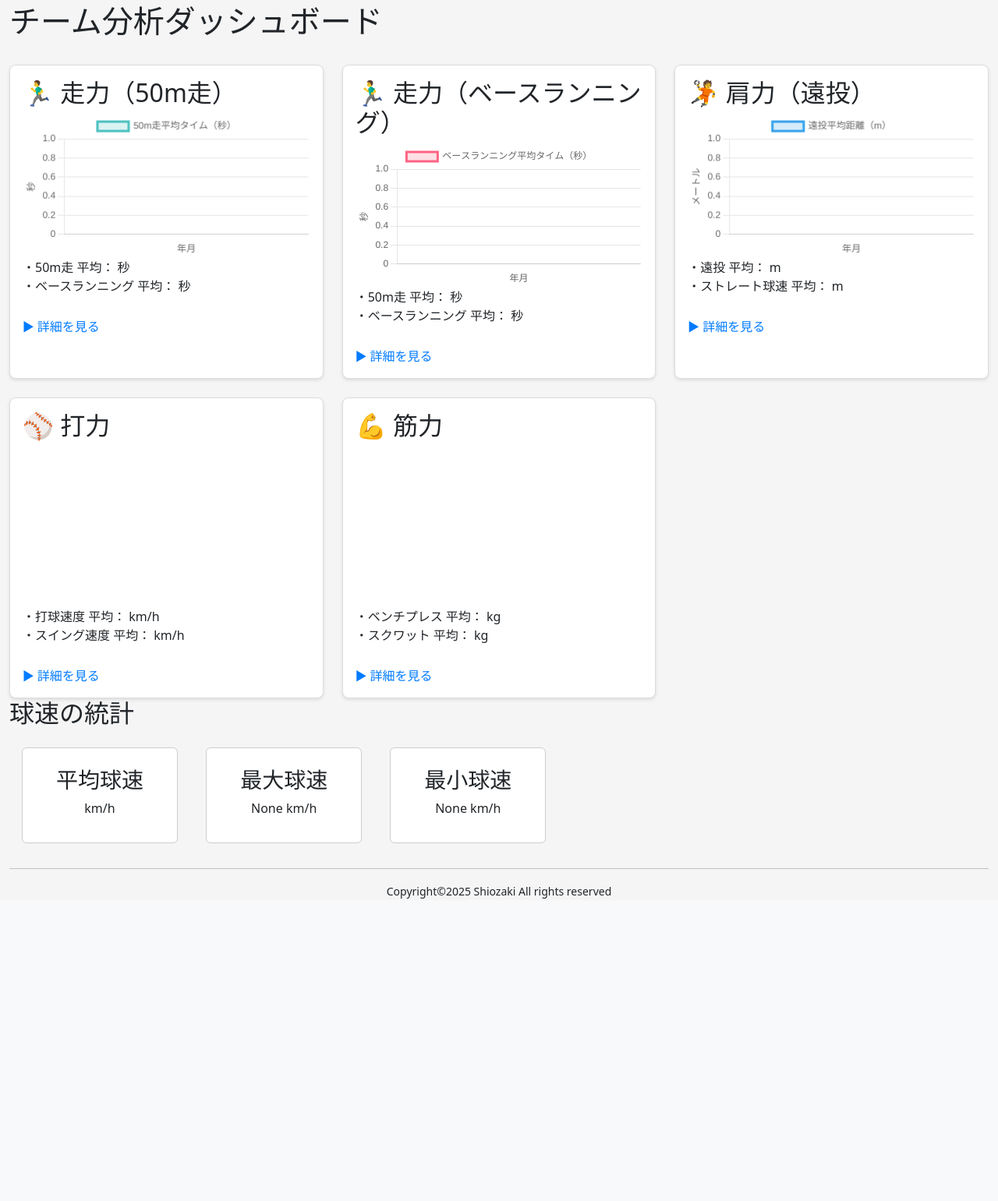
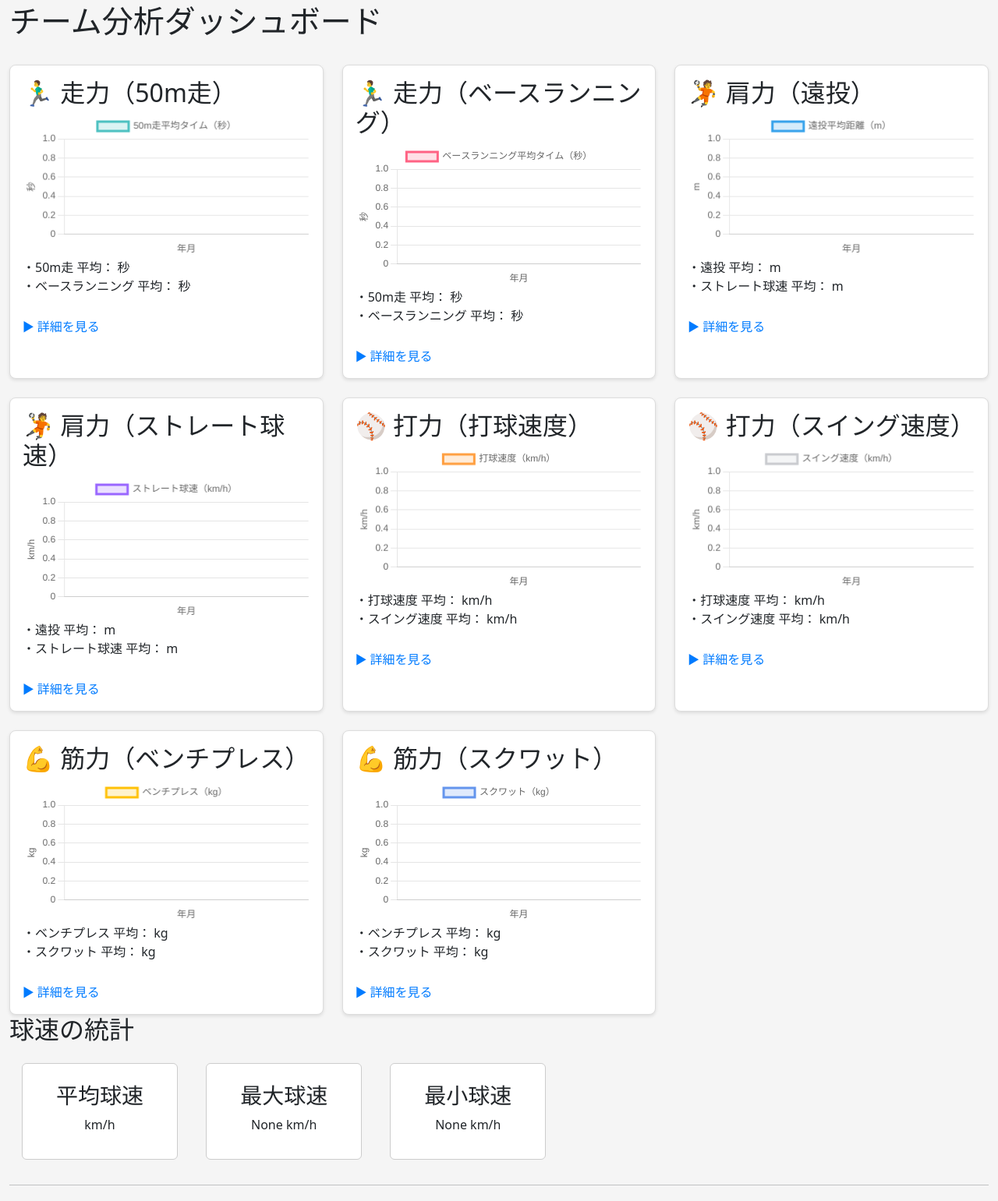
Before and after one commit to tomoki-shiozaki/baseball-talent-management-app, a Django app: page /team-analytics/dashboard/3/ in a window 1280 px wide. Shown: the part 95-1636 px from the top of the page at 78% size. Before the commit the page ends 1248 px from the top, so only its background shows below. Run offline with Django 5.2, Linux system fonts and the light colour scheme; data that the repository does not hold is empty; a map, chart or similar area stays blank; parts of the project's set-up code (start-up, migrations or seed data) failed here and were passed over.

Commit message:
feat(team_analytics): add all measurement graph sections to team analytics dashboard

```diff
--- a/apps/team_analytics/views.py
+++ b/apps/team_analytics/views.py
@@ -99,6 +99,11 @@ def dashboard3(request):
         "50m走": "sprint_50m",
         "ベースラン": "base_running",
         "遠投": "long_throw",
+        "ストレート球速": "straight_ball_speed",
+        "打球速度": "hit_ball_speed",
+        "スイング速度": "swing_speed",
+        "ベンチプレス": "bench_press",
+        "スクワット": "squat",
     }
 
     # 2. クエリで全ての必要フィールドを取得
--- a/static/js/team_analytics/dashboard3.js
+++ b/static/js/team_analytics/dashboard3.js
@@ -71,6 +71,46 @@ document.addEventListener('DOMContentLoaded', function () {
         measurement_values["遠投"],
         'rgba(54, 162, 235, 1)',
         'rgba(54, 162, 235, 0.2)',
-        'メートル'
+        'm'
+    );
+    createLineChart(
+        'straightBallSpeedChart',
+        'ストレート球速（km/h）',
+        measurement_values["ストレート球速"],
+        'rgba(153, 102, 255, 1)',
+        'rgba(153, 102, 255, 0.2)',
+        'km/h'
+    );
+    createLineChart(
+        'hitBallSpeedChart',
+        '打球速度（km/h）',
+        measurement_values["打球速度"],
+        'rgba(255, 159, 64, 1)',
+        'rgba(255, 159, 64, 0.2)',
+        'km/h'
+    );
+    createLineChart(
+        'swingSpeedChart',
+        'スイング速度（km/h）',
+        measurement_values["スイング速度"],
+        'rgba(201, 203, 207, 1)',
+        'rgba(201, 203, 207, 0.2)',
+        'km/h'
+    );
+    createLineChart(
+        'benchPressChart',
+        'ベンチプレス（kg）',
+        measurement_values["ベンチプレス"],
+        'rgba(255, 193, 7, 1)',
+        'rgba(255, 193, 7, 0.2)',
+        'kg'
+    );
+    createLineChart(
+        'squatChart',
+        'スクワット（kg）',
+        measurement_values["スクワット"],
+        'rgba(100, 149, 237, 1)',
+        'rgba(100, 149, 237, 0.2)',
+        'kg'
     );
 });
--- a/templates/team_analytics/dashboard3.html
+++ b/templates/team_analytics/dashboard3.html
@@ -50,11 +50,29 @@
         </p>
         <a href="{% url 'team_analytics:sprint_detail' %}">▶ 詳細を見る</a>
     </section>
+    <section class="dashboard-card">
+        <h2>🤾 肩力（ストレート球速）</h2>
+        <canvas id="straightBallSpeedChart"></canvas>
+        <p>
+            ・遠投 平均：{{ summary.avg_long_throw|floatformat:2 }} m<br>
+            ・ストレート球速 平均：{{ summary.avg_straight_ball_speed|floatformat:2 }} m
+        </p>
+        <a href="{% url 'team_analytics:sprint_detail' %}">▶ 詳細を見る</a>
+    </section>
 
     <!-- 打力セクション -->
     <section class="dashboard-card">
-        <h2>⚾ 打力</h2>
-        <canvas id="battingChart"></canvas>
+        <h2>⚾ 打力（打球速度）</h2>
+        <canvas id="hitBallSpeedChart"></canvas>
+        <p>
+            ・打球速度 平均：{{ summary.avg_hit_ball_speed|floatformat:2 }} km/h<br>
+            ・スイング速度 平均：{{ summary.avg_swing_speed|floatformat:2 }} km/h
+        </p>
+        <a href="{% url 'team_analytics:hitting_detail' %}">▶ 詳細を見る</a>
+    </section>
+    <section class="dashboard-card">
+        <h2>⚾ 打力（スイング速度）</h2>
+        <canvas id="swingSpeedChart"></canvas>
         <p>
             ・打球速度 平均：{{ summary.avg_hit_ball_speed|floatformat:2 }} km/h<br>
             ・スイング速度 平均：{{ summary.avg_swing_speed|floatformat:2 }} km/h
@@ -64,8 +82,17 @@
 
     <!-- 筋力セクション -->
     <section class="dashboard-card">
-        <h2>💪 筋力</h2>
-        <canvas id="strengthChart"></canvas>
+        <h2>💪 筋力（ベンチプレス）</h2>
+        <canvas id="benchPressChart"></canvas>
+        <p>
+            ・ベンチプレス 平均：{{ summary.avg_bench_press|floatformat:2 }} kg<br>
+            ・スクワット 平均：{{ summary.avg_squat|floatformat:2 }} kg
+        </p>
+        <a href="{% url 'team_analytics:strength_detail' %}">▶ 詳細を見る</a>
+    </section>
+    <section class="dashboard-card">
+        <h2>💪 筋力（スクワット）</h2>
+        <canvas id="squatChart"></canvas>
         <p>
             ・ベンチプレス 平均：{{ summary.avg_bench_press|floatformat:2 }} kg<br>
             ・スクワット 平均：{{ summary.avg_squat|floatformat:2 }} kg
```
